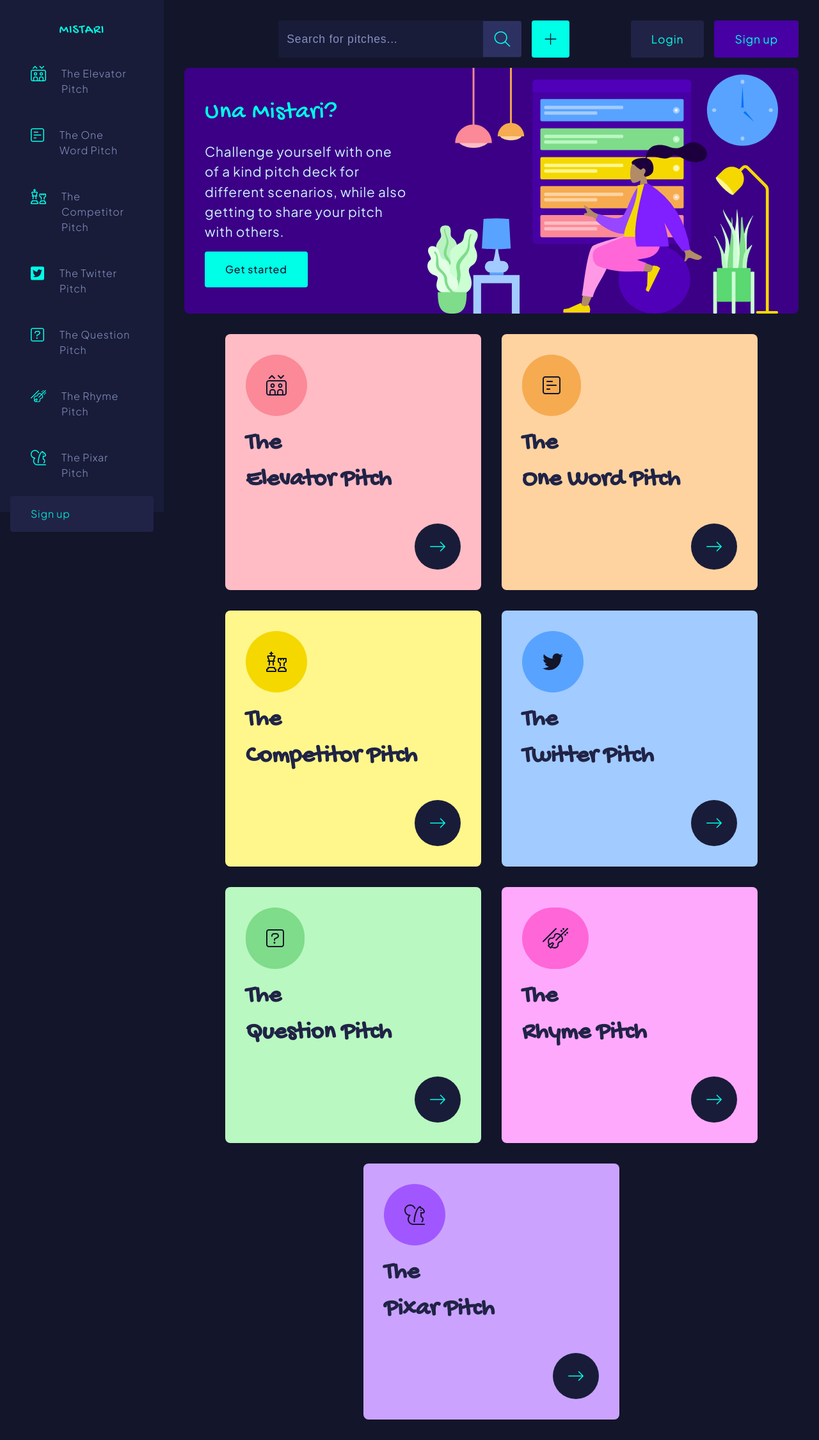
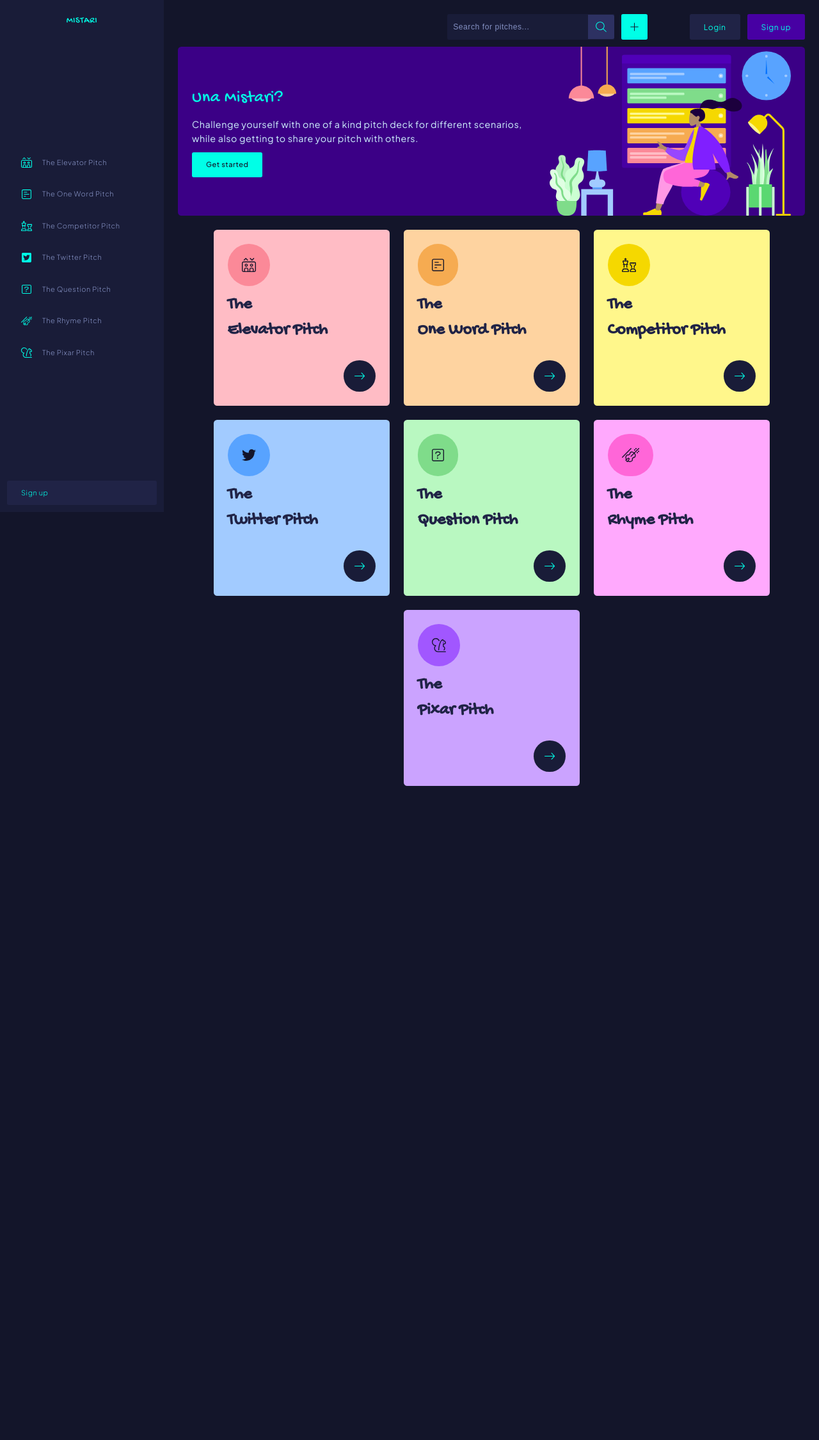
Before and after one commit to devmiano/mistari, a Flask app: page / in a window 1280 px wide. Shown: the whole page at 64% size. After the commit the page ends 1228 px from the top, so only its background shows below. Run offline with Flask 2, Linux system fonts and the light colour scheme.

Commit message:
ubuntu crashed

```diff
--- a/app/assets/sass/base/_reset.scss
+++ b/app/assets/sass/base/_reset.scss
@@ -5,7 +5,7 @@
   box-sizing: border-box;
   -webkit-font-smoothing: antialiased;
   -moz-osx-font-smoothing: grayscale;
-  font-size: 16px;
+  font-size: 11px;
 }
 
 /* // Remove default margin */
--- a/app/assets/styles/global.css
+++ b/app/assets/styles/global.css
@@ -5,7 +5,7 @@
     box-sizing: border-box;
     -webkit-font-smoothing: antialiased;
     -moz-osx-font-smoothing: grayscale;
-    font-size: 16px; }
+    font-size: 11px; }
 
     @media -sass-debug-info{filename{font-family:file\:\/\/\/home\/devmiano\/builds\/moringa\/mistari\/app\/assets\/sass\/base\/_reset\.scss}line{font-family:\0000321}}
     body, h1, h2, h3, h4, p, figure, blockquote, dl, dd {
--- a/app/auth/views.py
+++ b/app/auth/views.py
@@ -20,7 +20,7 @@ def login():
   title = 'Sign in to your Account'
   return render_template('auth/login.html', title=title, login=login)
 
-@auth.route('/signup', methods=['GET', 'POST'])
+@auth.route('/signup', methods=['POST'])
 def signup():
   signup = RegistrationForm()
   if signup.validate_on_submit():
```
